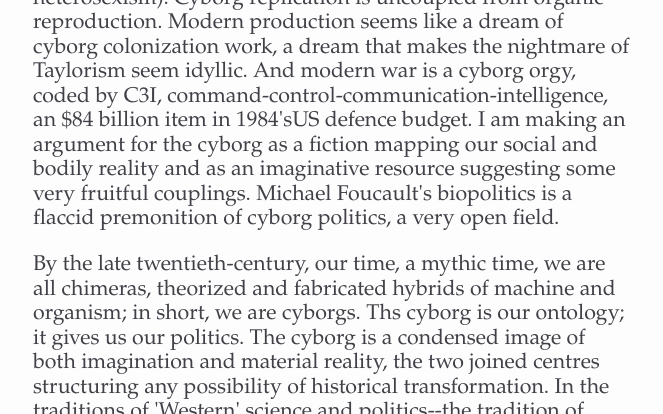
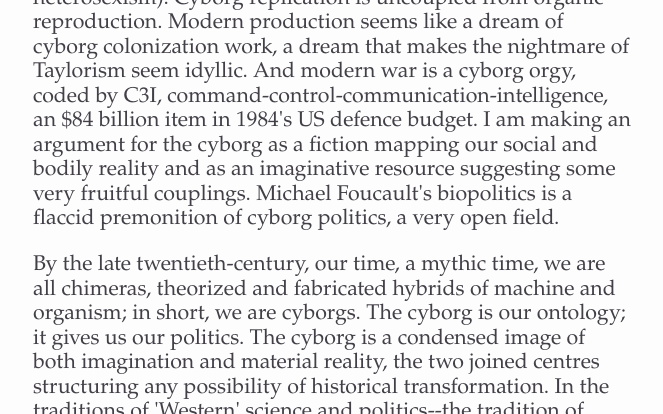
Before and after one commit to jiko/cyborgmanifesto, a Jekyll site: the page built from index.html, in a window 1280 px wide and 1400 px high, scrolled down 1566 px. Shown: the part 467-881 px from the top of the window, without its empty margins (307-970 px from the left). Built offline with Jekyll 4.4.1, drawn with Linux system fonts in a browser that asks for light colours; nearby versions of some CDN libraries; library files that are not in the unit come from our copies; Markdown is read by kramdown in place of the engine named in the settings; some of the changed text lies outside the part shown.

Commit message:
Fixed some typos.

```diff
--- a/index.html
+++ b/index.html
@@ -51,7 +51,7 @@ nice organic prophylactics against heterosexism). Cyborg replication is
 uncoupled from organic reproduction. Modern production seems like a dream
 of cyborg colonization work, a dream that makes the nightmare of Taylorism
 seem idyllic. And modern war is a cyborg orgy, coded by C3I, command-control-communication-intelligence,
-an $84 billion item in 1984'sUS defence budget. I am making an argument
+an $84 billion item in 1984's US defence budget. I am making an argument
 for the cyborg as a fiction mapping our social and bodily reality and as
 an imaginative resource suggesting some very fruitful couplings. Michael
 Foucault's biopolitics is a flaccid premonition of cyborg politics, a very
@@ -61,7 +61,7 @@ open field.</p>
 
 <p>By the late twentieth-century, our time, a mythic time, we are all chimeras,
 theorized and fabricated hybrids of machine and organism; in short, we are
-cyborgs. Ths cyborg is our ontology; it gives us our politics. The cyborg
+cyborgs. The cyborg is our ontology; it gives us our politics. The cyborg
 is a condensed image of both imagination and material reality, the two joined
 centres structuring any possibility of historical transformation. In the
 traditions of 'Western' science and politics--the tradition of racist, male-dominant
```
Also changed, not shown: other parts of index.html (+7 -7 lines).
